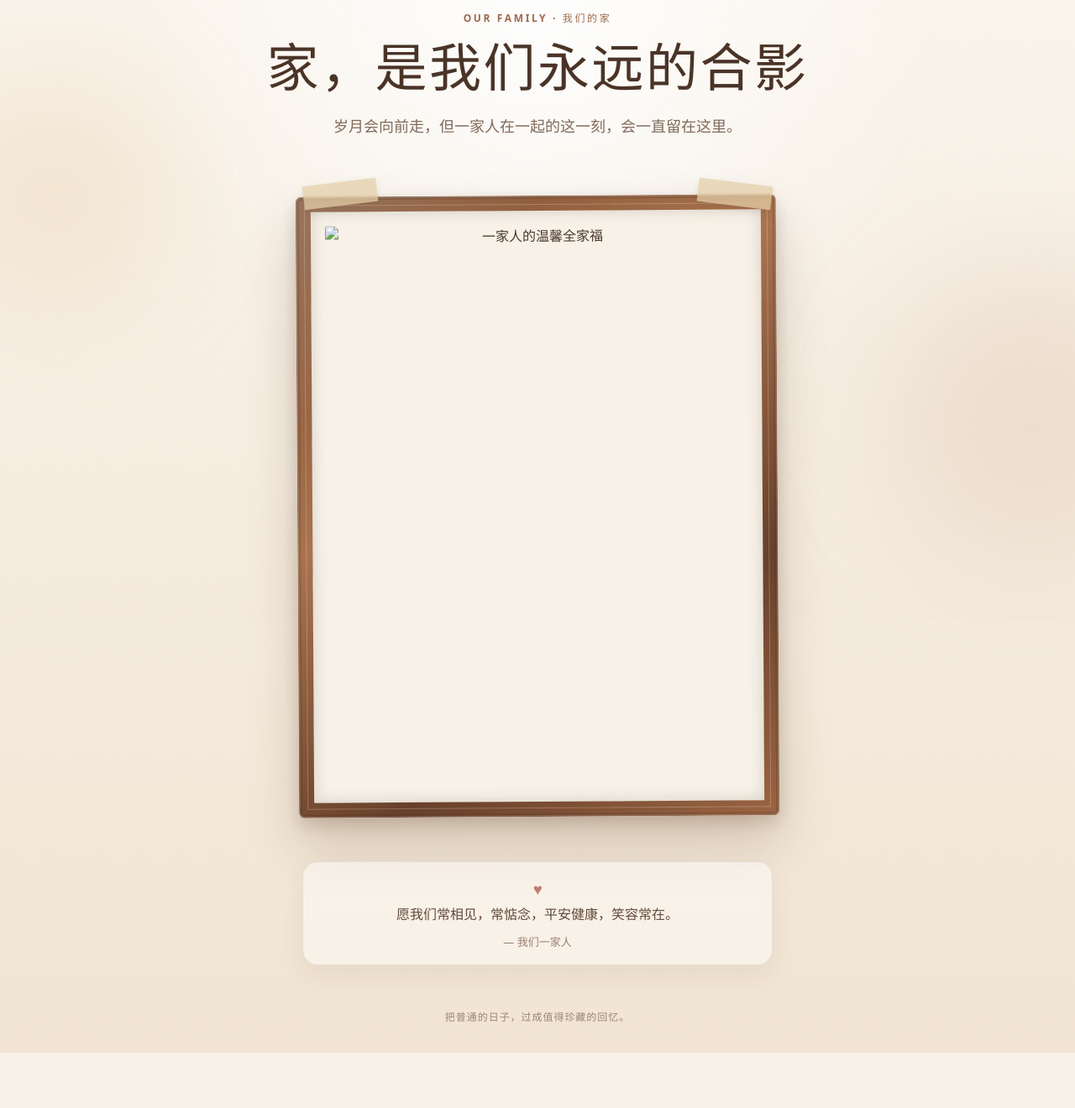
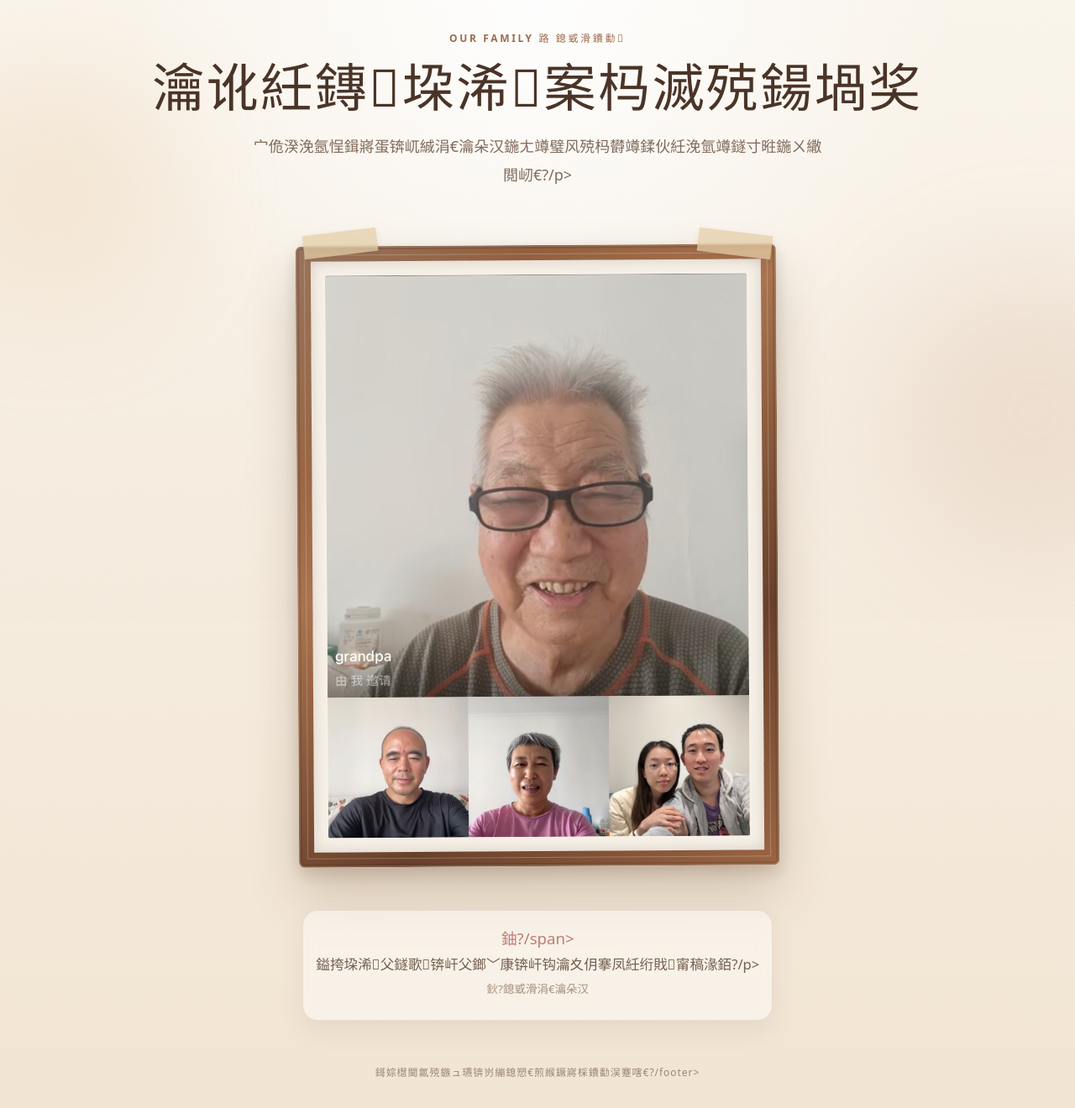
Before and after one commit to yaohuangguan/family-photo-web, a plain HTML site: page index.html in a window 1280 px wide. Shown: the part 60-1380 px from the top of the page at 84% size. Before the commit the page ends 1314 px from the top, so only its background shows below. Drawn offline with Linux system fonts and the light colour scheme.

Commit message:
fix: correct family photo asset path

```diff
--- a/index.html
+++ b/index.html
@@ -4,8 +4,8 @@
   <meta charset="UTF-8" />
   <meta name="viewport" content="width=device-width, initial-scale=1.0" />
   <meta name="theme-color" content="#f4eadb" />
-  <meta name="description" content="属于我们一家人的温馨全家福。" />
-  <title>我们的家 · 全家福</title>
+  <meta name="description" content="灞炰簬鎴戜滑涓€瀹朵汉鐨勬俯棣ㄥ叏瀹剁銆? />
+  <title>鎴戜滑鐨勫 路 鍏ㄥ绂?/title>
   <link rel="stylesheet" href="./style.css" />
 </head>
 <body>
@@ -14,28 +14,28 @@
 
   <main class="page-shell">
     <section class="hero" aria-labelledby="family-title">
-      <p class="eyebrow">OUR FAMILY · 我们的家</p>
-      <h1 id="family-title">家，是我们永远的合影</h1>
-      <p class="subtitle">岁月会向前走，但一家人在一起的这一刻，会一直留在这里。</p>
+      <p class="eyebrow">OUR FAMILY 路 鎴戜滑鐨勫</p>
+      <h1 id="family-title">瀹讹紝鏄垜浠案杩滅殑鍚堝奖</h1>
+      <p class="subtitle">宀佹湀浼氬悜鍓嶈蛋锛屼絾涓€瀹朵汉鍦ㄤ竴璧风殑杩欎竴鍒伙紝浼氫竴鐩寸暀鍦ㄨ繖閲屻€?/p>
 
       <div class="portrait-stage">
         <span class="tape tape-left" aria-hidden="true"></span>
         <span class="tape tape-right" aria-hidden="true"></span>
-        <div class="frame" role="img" aria-label="一家人的全家福">
+        <div class="frame" role="img" aria-label="涓€瀹朵汉鐨勫叏瀹剁">
           <div class="frame-inner">
-            <img src="./assets/family-photo.webp" alt="一家人的温馨全家福" />
+            <img src="./assets/family-photo.jpg" alt="涓€瀹朵汉鐨勬俯棣ㄥ叏瀹剁" />
           </div>
         </div>
       </div>
 
       <div class="note-card">
-        <span class="heart" aria-hidden="true">♥</span>
-        <p>愿我们常相见，常惦念，平安健康，笑容常在。</p>
-        <span class="signature">— 我们一家人</span>
+        <span class="heart" aria-hidden="true">鈾?/span>
+        <p>鎰挎垜浠父鐩歌锛屽父鎯﹀康锛屽钩瀹夊仴搴凤紝绗戝甯稿湪銆?/p>
+        <span class="signature">鈥?鎴戜滑涓€瀹朵汉</span>
       </div>
     </section>
   </main>
 
-  <footer>把普通的日子，过成值得珍藏的回忆。</footer>
+  <footer>鎶婃櫘閫氱殑鏃ュ瓙锛岃繃鎴愬€煎緱鐝嶈棌鐨勫洖蹇嗐€?/footer>
 </body>
 </html>
```
